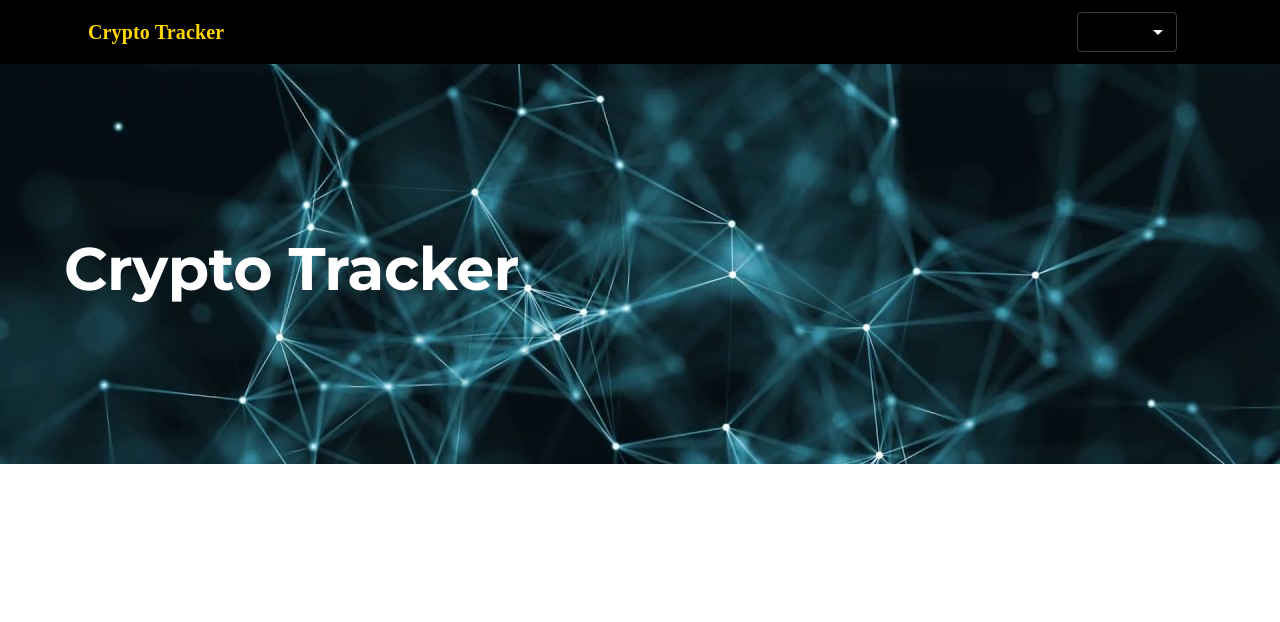
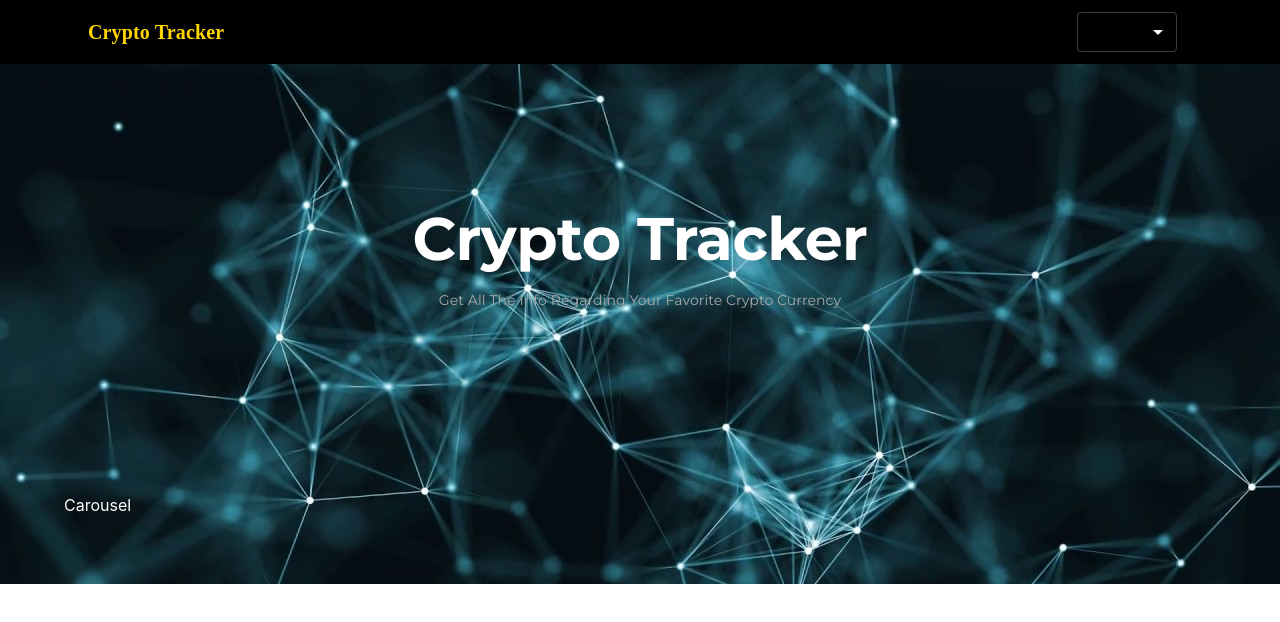
Before and after one commit to anbee123/crypto-watchlist, a React (Create React App) app: page / in a window 1280 px wide. Shown: the top 622 px of the page. Built offline with nearby package versions, Linux system fonts and the light colour scheme; a web font is replaced by a local one.

Commit message:
making api call

```diff
--- a/package.json
+++ b/package.json
@@ -10,6 +10,7 @@
     "@testing-library/jest-dom": "^5.16.5",
     "@testing-library/react": "^13.4.0",
     "@testing-library/user-event": "^13.5.0",
+    "axios": "^1.2.1",
     "react": "^18.2.0",
     "react-dom": "^18.2.0",
     "react-scripts": "5.0.1",
--- a/src/Components/Banner/Banner.js
+++ b/src/Components/Banner/Banner.js
@@ -2,6 +2,7 @@
 import { Typography } from '@mui/material';
 import { Container } from '@mui/system';
 import { makeStyles} from 'tss-react/mui'
+import Carousel from './Carousel';
 
 
 const useStyles = makeStyles()(() => {
@@ -10,11 +11,19 @@ const useStyles = makeStyles()(() => {
         backgroundImage: 'url(./bannerphto.jpeg)',
       },
       bannerContent: {
-        height: 400,
+        height: 520,
     display: 'flex',
     flexDirection: 'column',
     paddingTop: 25,
     justifyContent: 'space-around',
+
+      },
+      tagline: {
+        display: 'flex',
+        height: '40%',
+        flexDirection: 'column',
+        justifyContent: 'center',
+        textAlign: 'center',
 
       }
     };
@@ -35,7 +44,17 @@ const Banner = ()=>{
                 }} >
                   Crypto Tracker
                 </Typography>
+                <Typography
+                variant= 'subtitle2'
+                style={{
+                  color: 'darkgrey',
+                  textTransform: 'capitalize',
+                  fontFamily: 'Montserrat'
+                }}>
+                  Get all the info regarding your favorite crypto currency
+                </Typography>
               </div>
+<Carousel />
             </Container>
         </div>
     )
--- /dev/null
+++ b/src/Components/Banner/Carousel.js
@@ -0,0 +1,29 @@
+
+
+import { makeStyles} from 'tss-react/mui'
+import axios from 'axios'
+
+
+const useStyles = makeStyles()(() => {
+  return {
+Carousel: {
+      height: '50%',
+      display: 'flex',
+      alignItems: 'center',
+    },
+  };
+});
+
+const Carousel = () =>{
+    const { classes } = useStyles();
+    const fetchTrendingCoins =async ()=>{
+        const { data } = await axios.get()
+
+    }
+    return (
+        <div className={classes.carousel}>
+Carousel
+        </div>
+    )
+}
+export default Carousel
```
Also changed, not shown: src/config/api.js (added, +11 -0 lines), public/Banner.webp (added), 1 other file (tests, documents, lock files or other folders).
